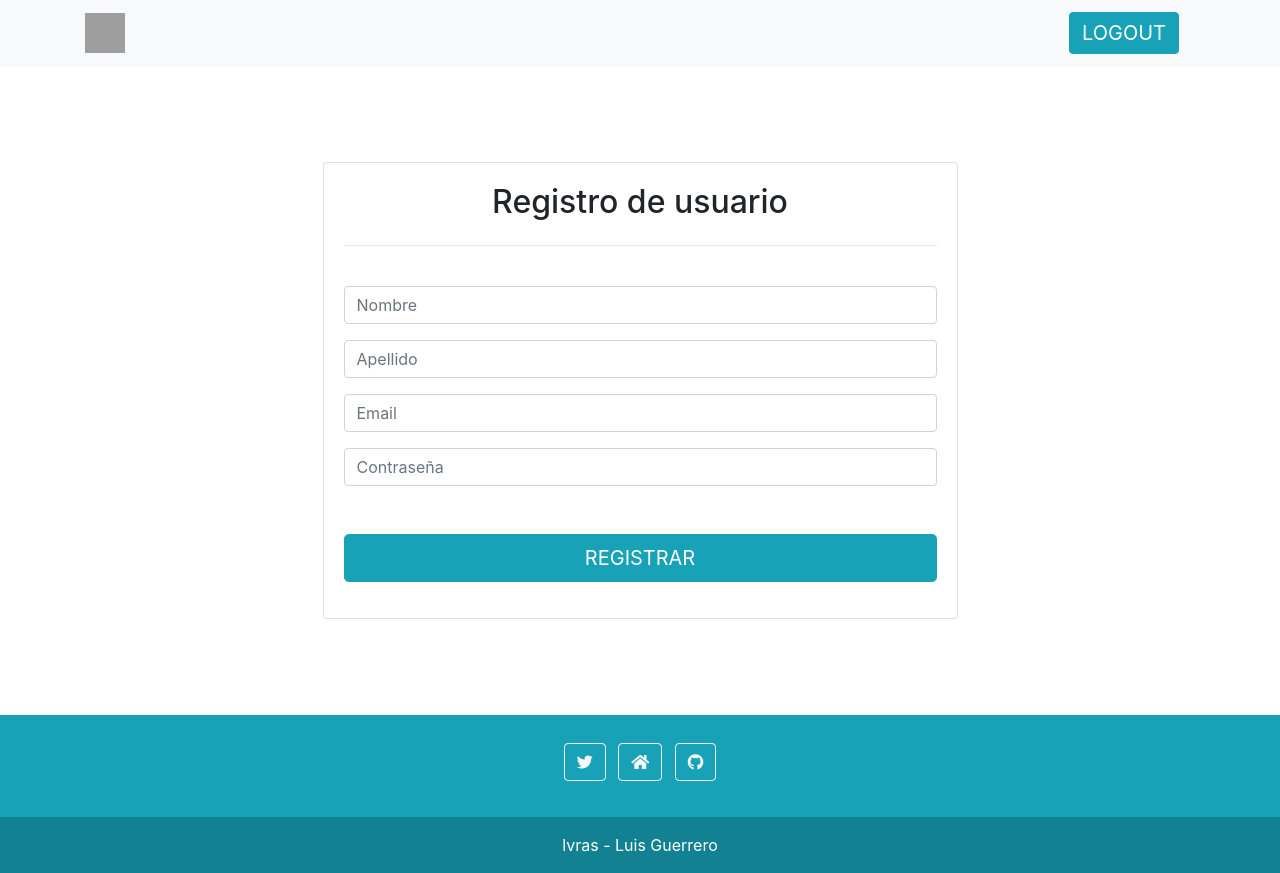
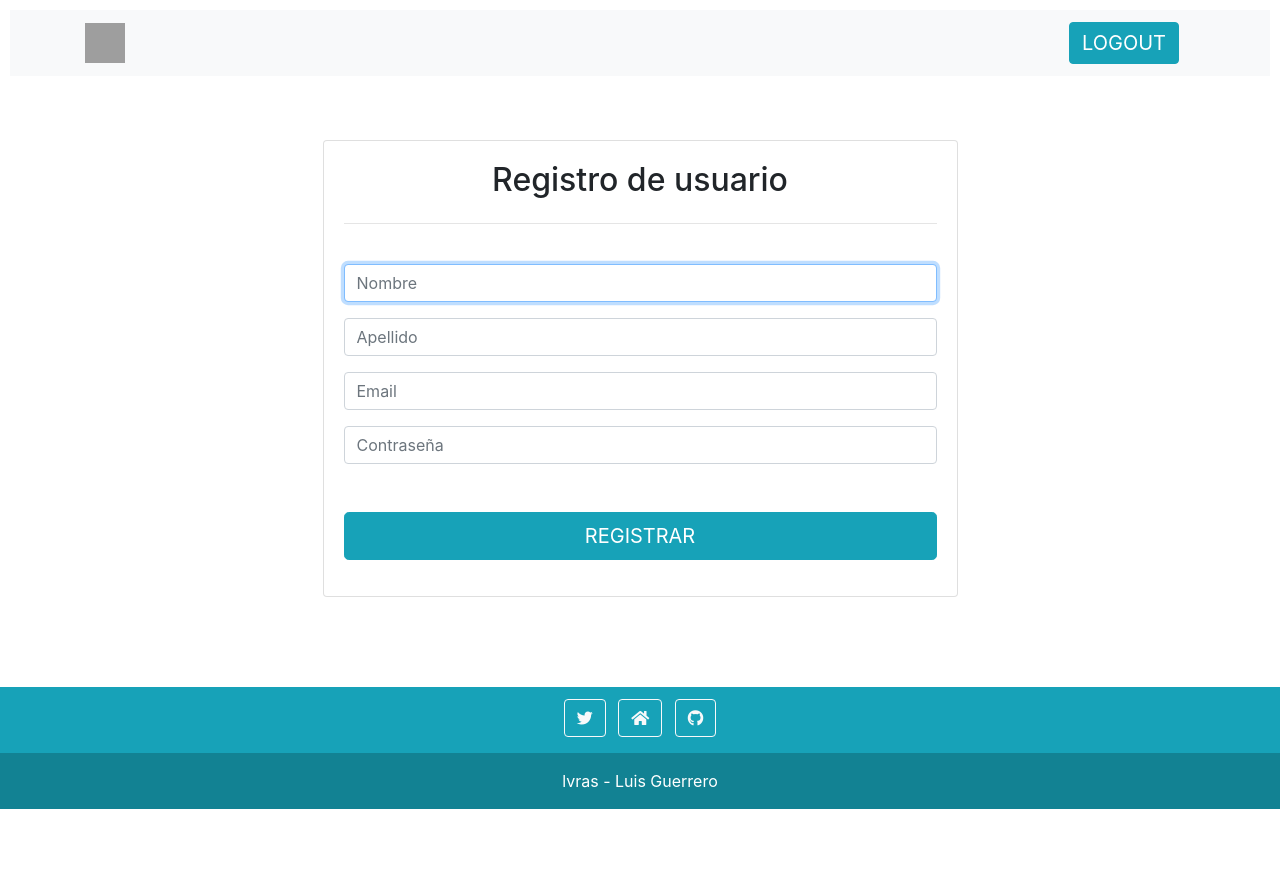
Before and after one commit to lvras/21-PW-PI, a PHP site: page /GUI/register.php in a window 1280 px wide. After the commit the page ends 809 px from the top, so only its background shows below. Run offline with PHP 8.4, Linux system fonts and the light colour scheme; some libraries are stand-ins or nearby versions; grey boxes are pictures that could not be loaded.

Commit message:
Details added

```diff
--- a/GUI/login.php
+++ b/GUI/login.php
@@ -6,7 +6,7 @@
 include("../includes/header.php");
 ?>
 <section>
-    <div class="container mt-5">
+    <div class="container mt-3">
         <div class="row">
             <div class="col-sm-9 col-md-7 col-lg-5 mx-auto">
                 <div class="card card-signin my-5">
--- a/GUI/register.php
+++ b/GUI/register.php
@@ -2,7 +2,7 @@
 include("../includes/header.php");
 ?>
 <section>
-    <div class="container mt-5">
+    <div class="container mt-3 mb-3">
         <div class="row">
         <div class="col-sm-9 col-md-7 col-lg-7 mx-auto">
                 <div class="card card-signin my-5">
@@ -11,7 +11,7 @@ include("../includes/header.php");
                         <hr class="my-4">
                         <form class="pt-3" method="POST" action="">
                             <div class="form-group">
-                                <input type="text" name="first_name" class="form-control" placeholder="Nombre" required>
+                                <input type="text" name="first_name" class="form-control" placeholder="Nombre" required autofocus>
                             </div>
                             <div class="form-group">
                                 <input type="text" name="last_name" class="form-control" placeholder="Apellido" required>
--- /dev/null
+++ b/GUI/style.css
@@ -0,0 +1,29 @@
+footer {
+    width: 100%;
+    /* padding-bottom: 10px; */
+}
+
+html, body {
+    height: 99.2%;
+    margin: 0;
+}
+
+#wrap {
+    padding: 10px;
+    min-height: -webkit-calc(100% - 100px);     /* Chrome */
+    min-height: -moz-calc(100% - 100px);     /* Firefox */
+    min-height: calc(100% - 100px);     /* native */
+}
+
+/* Rango de las Ipad */
+@media (min-width: 768px){
+    html, body{
+        height: 99.6%;
+    }
+}
+
+@media (min-width: 1025px){
+    html, body{
+        height: 99.2%;
+    }
+}
--- a/includes/footer.php
+++ b/includes/footer.php
@@ -1,12 +1,13 @@
+</div>
   <!-- Scripts -->
   <script src="https://code.jquery.com/jquery-3.2.1.slim.min.js" integrity="sha384-KJ3o2DKtIkvYIK3UENzmM7KCkRr/rE9/Qpg6aAZGJwFDMVNA/GpGFF93hXpG5KkN" crossorigin="anonymous"></script>
   <script src="https://maxcdn.bootstrapcdn.com/bootstrap/4.0.0/js/bootstrap.min.js" integrity="sha384-JZR6Spejh4U02d8jOt6vLEHfe/JQGiRRSQQxSfFWpi1MquVdAyjUar5+76PVCmYl" crossorigin="anonymous"></script>
   <script src="https://cdnjs.cloudflare.com/ajax/libs/popper.js/1.12.9/umd/popper.min.js" integrity="sha384-ApNbgh9B+Y1QKtv3Rn7W3mgPxhU9K/ScQsAP7hUibX39j7fakFPskvXusvfa0b4Q" crossorigin="anonymous"></script>
 </body>
 
-<footer class="bg-info text-center text-white mt-5">
-  <div class="container p-4 pb-0">
-    <section class="mb-2">
+<footer class="bg-info text-center text-white">
+  <div class="container p-2 pb-0">
+    <section class="mb-1">
       <a class="btn btn-outline-light btn-floating m-1" href="https://twitter.com/lvrascr" role="button"
         ><i class="fab fa-twitter"></i
       ></a>
--- a/includes/header.php
+++ b/includes/header.php
@@ -5,13 +5,14 @@
     <meta name="viewport" content="width=device-width, initial-scale=1.0">
     <title>News</title>
     <link rel="shortcut icon" href="../img/Favicon.png" type="image/x-icon">
+    <link rel="stylesheet" href="style.css">
     <!-- Bootstrap -->
     <link rel="stylesheet" href="https://maxcdn.bootstrapcdn.com/bootstrap/4.0.0/css/bootstrap.min.css" integrity="sha384-Gn5384xqQ1aoWXA+058RXPxPg6fy4IWvTNh0E263XmFcJlSAwiGgFAW/dAiS6JXm" crossorigin="anonymous">
     <!-- Font awesome -->
     <link rel="stylesheet" href="https://pro.fontawesome.com/releases/v5.10.0/css/all.css" integrity="sha384-AYmEC3Yw5cVb3ZcuHtOA93w35dYTsvhLPVnYs9eStHfGJvOvKxVfELGroGkvsg+p" crossorigin="anonymous"/>
 </head>
 <body>
-
+<div id="wrap">
     <nav class="navbar navbar-info bg-light">
         <div class="container">
             <a href="index.php" class="navbar-brand">
```
Also changed, not shown: GUI/sources.php (added, +10 -0 lines). Lines whose indentation alone changed are shown as unchanged.
